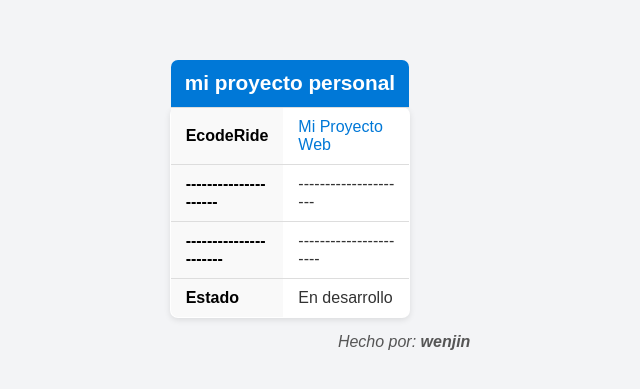
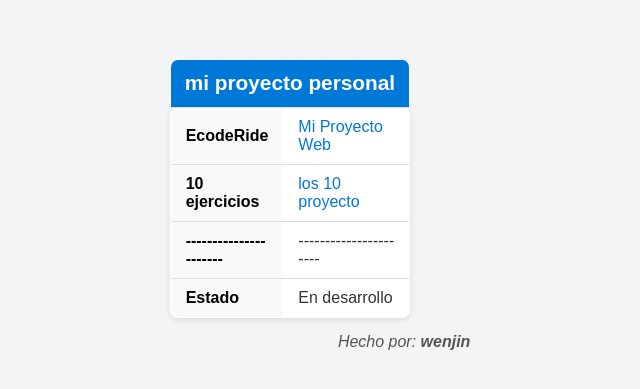
Before and after one commit to TzerK-LAST/portafolio.html, a plain HTML site: page index.html in a window 1280 px wide. Shown: the part 195-584 px from the top of the page, without its empty margins (320-960 px from the left). Drawn offline with Linux system fonts and the light colour scheme.

Commit message:
Update index.html

```diff
--- a/index.html
+++ b/index.html
@@ -77,8 +77,8 @@
                 <td><a href="https://github.com/TzerK-LAST/EcoRide-simulador-de-alquiler/blob/main/EcoRide.py">Mi Proyecto Web</a></td>
             </tr>
             <tr>
-                <th>---------------------</th>
-                <td>---------------------</td>
+                <th>10 ejercicios</th>
+                <td><a href="https://github.com/TzerK-LAST/10-EJERCICIOS-.git">los 10 proyecto</a></td>
             </tr>
             <tr>
                 <th>----------------------</th>
```
